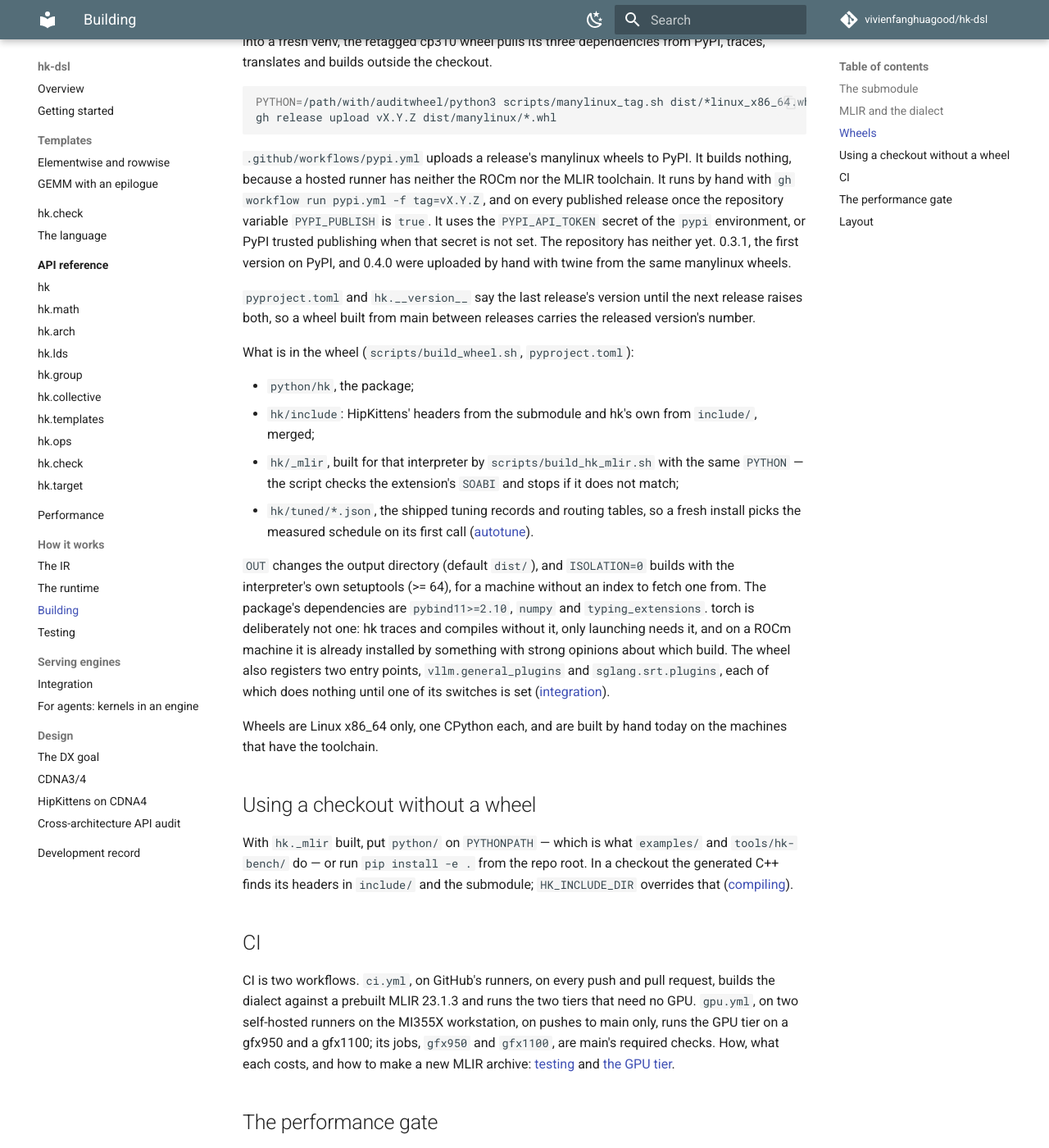
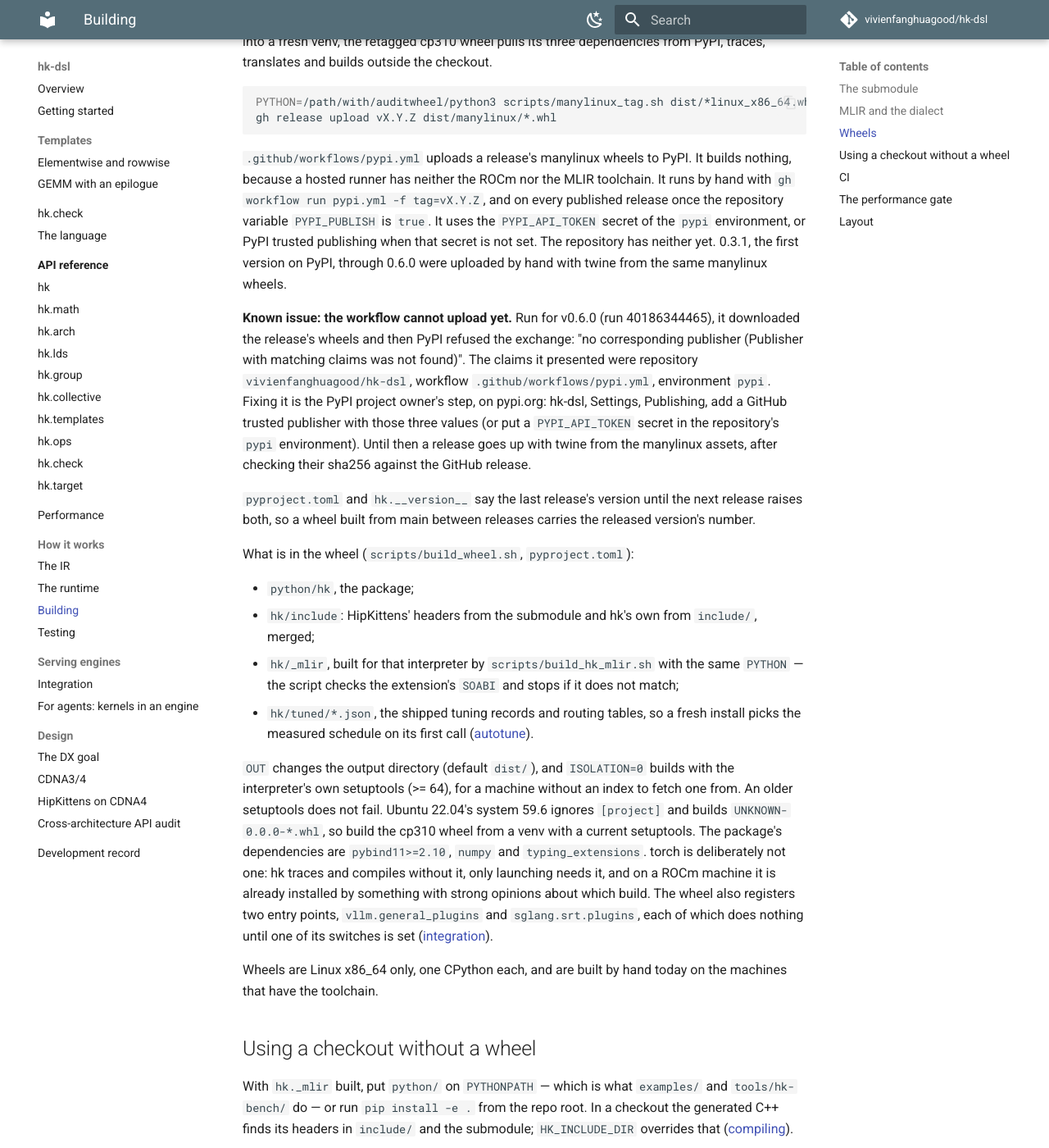
Before and after one commit to vivienfanghuagood/hk-dsl, an MkDocs documentation site: the page built from docs/building.md, in a window 1280 px wide and 1400 px high, scrolled down 2121 px. Shown: the whole window at 82% size. Built offline with MkDocs 1.6.1 and Material for MkDocs 9.7.7, drawn with Linux system fonts in a browser that asks for light colours; comment, search, counter and statistics services are not loaded.

Commit message:
docs/building: pypi.yml's trusted publisher is not configured (a known issue); setuptools < 64 builds UNKNOWN-0.0.0
From the 0.6.0 release:
- pypi.yml run by hand for v0.6.0 failed at PyPI's token exchange ("no corresponding publisher").
  The page now says the fix is the PyPI owner's (a GitHub trusted publisher with repository,
  workflow and environment `pypi`, or a PYPI_API_TOKEN secret in the `pypi` environment), and
  that releases go up with twine until then. 0.5.0 and 0.6.0 were uploaded that way too.
- The cp310 wheel built with Ubuntu 22.04's system setuptools 59.6 came out as
  UNKNOWN-0.0.0-*.whl, with no error.

Co-Authored-By: Claude <noreply@anthropic.com>

```diff
--- a/docs/building.md
+++ b/docs/building.md
@@ -105,8 +105,19 @@ toolchain. It runs by hand with `gh workflow run pypi.yml -f tag=vX.Y.Z`, and
 on every published release once the repository variable `PYPI_PUBLISH` is
 `true`. It uses the `PYPI_API_TOKEN` secret of the `pypi` environment, or PyPI
 trusted publishing when that secret is not set. The repository has neither
-yet. 0.3.1, the first version on PyPI, and 0.4.0 were uploaded by hand with
+yet. 0.3.1, the first version on PyPI, through 0.6.0 were uploaded by hand with
 twine from the same manylinux wheels.
+
+**Known issue: the workflow cannot upload yet.** Run for v0.6.0 (run
+40186344465), it downloaded the release's wheels and then PyPI refused the
+exchange: "no corresponding publisher (Publisher with matching claims was not
+found)". The claims it presented were repository `vivienfanghuagood/hk-dsl`,
+workflow `.github/workflows/pypi.yml`, environment `pypi`. Fixing it is the
+PyPI project owner's step, on pypi.org: hk-dsl, Settings, Publishing, add a
+GitHub trusted publisher with those three values (or put a `PYPI_API_TOKEN`
+secret in the repository's `pypi` environment). Until then a release goes up
+with twine from the manylinux assets, after checking their sha256 against the
+GitHub release.
 
 `pyproject.toml` and `hk.__version__` say the last release's version until
 the next release raises both, so a wheel built from main between releases
@@ -126,7 +137,9 @@ What is in the wheel (`scripts/build_wheel.sh`, `pyproject.toml`):
 
 `OUT` changes the output directory (default `dist/`), and `ISOLATION=0`
 builds with the interpreter's own setuptools (>= 64), for a machine without an
-index to fetch one from. The package's dependencies are `pybind11>=2.10`,
+index to fetch one from. An older setuptools does not fail. Ubuntu 22.04's
+system 59.6 ignores `[project]` and builds `UNKNOWN-0.0.0-*.whl`, so build the
+cp310 wheel from a venv with a current setuptools. The package's dependencies are `pybind11>=2.10`,
 `numpy` and `typing_extensions`. torch is deliberately not one: hk traces and
 compiles without it, only launching needs it, and on a ROCm machine it is
 already installed by something with strong opinions about which build. The
```
